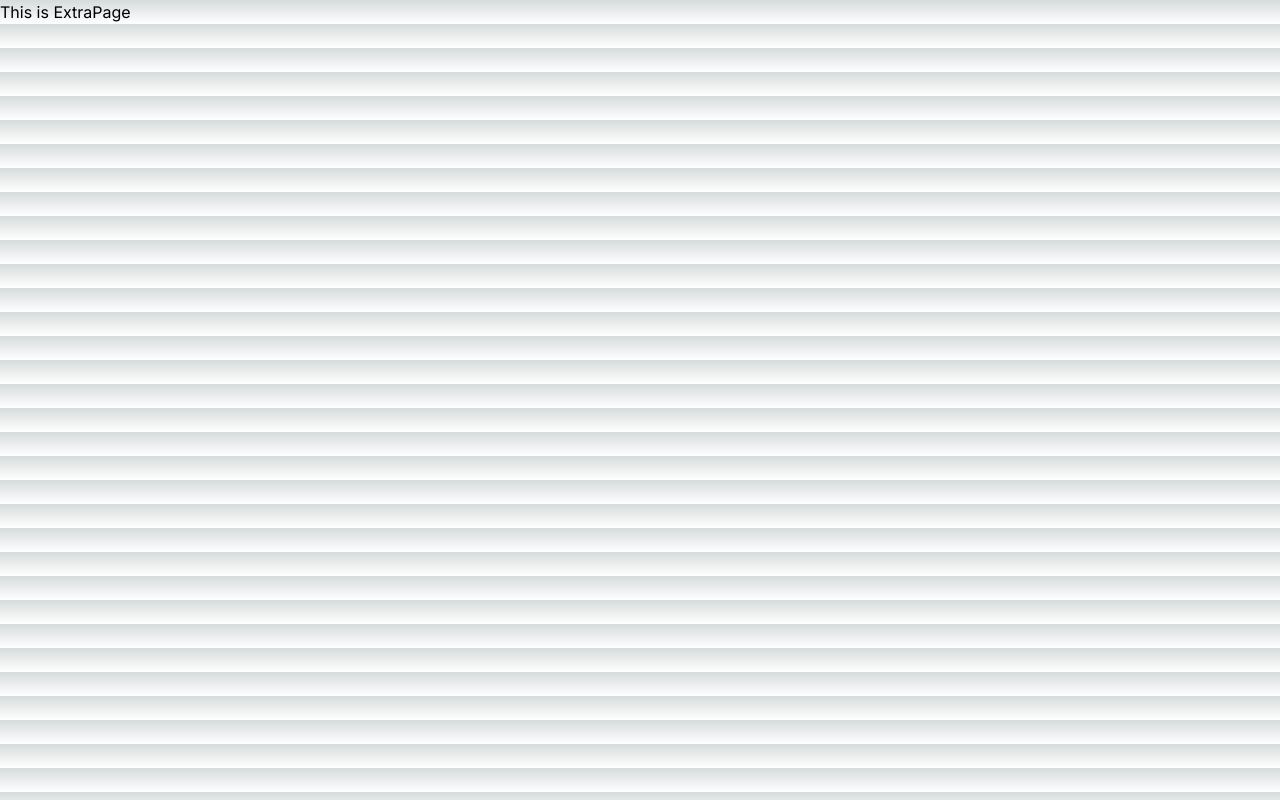
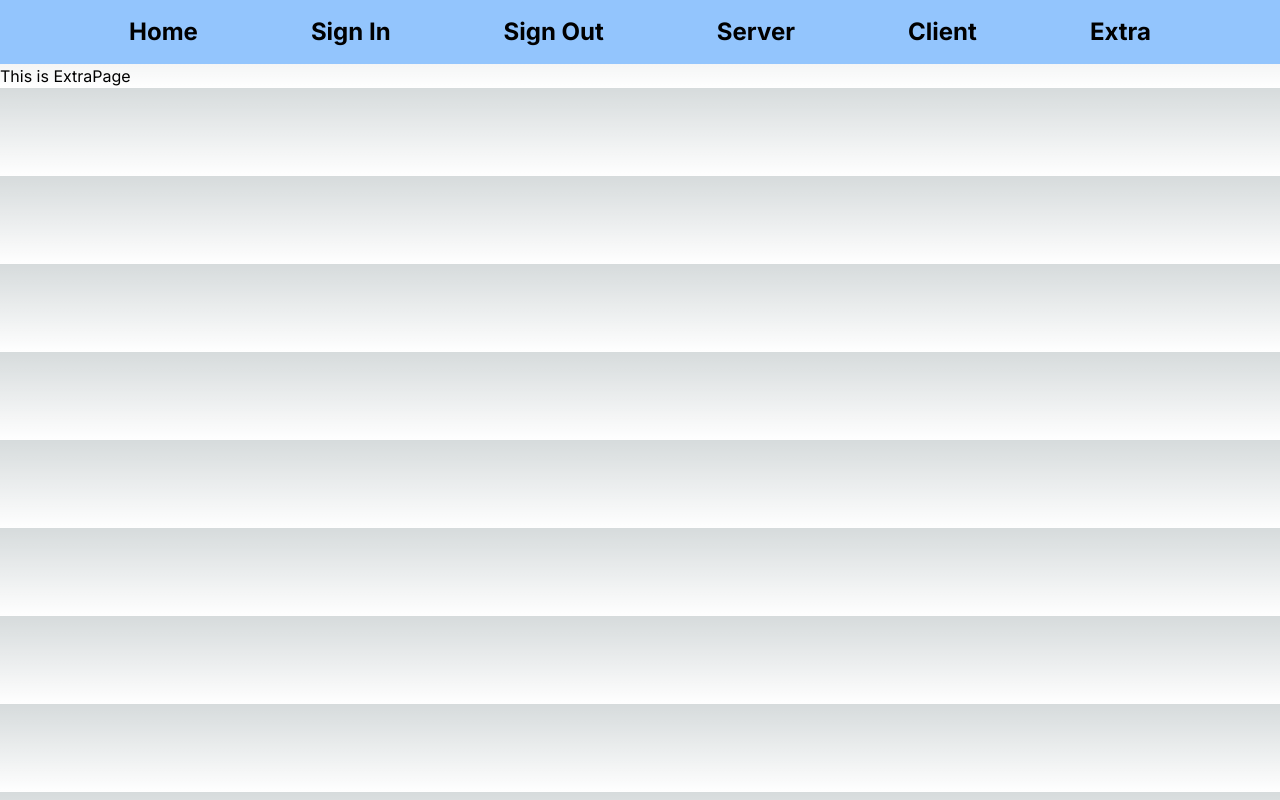
Before and after one commit to chungchihhan/next-auth-practice, a Next.js app: page /extra in a window 1280 px wide. Built offline with nearby package versions, Linux system fonts and the light colour scheme.

Commit message:
add navbar in the layout of home page including default signout

```diff
--- a/src/app/layout.tsx
+++ b/src/app/layout.tsx
@@ -1,22 +1,47 @@
-import type { Metadata } from 'next'
-import { Inter } from 'next/font/google'
-import './globals.css'
+import type { Metadata } from "next";
+import { Inter } from "next/font/google";
+import "./globals.css";
+import Link from "next/link";
 
-const inter = Inter({ subsets: ['latin'] })
+const inter = Inter({ subsets: ["latin"] });
 
 export const metadata: Metadata = {
-  title: 'Create Next App',
-  description: 'Generated by create next app',
-}
+  title: "Create Next App",
+  description: "Generated by create next app",
+};
 
 export default function RootLayout({
   children,
 }: {
-  children: React.ReactNode
+  children: React.ReactNode;
 }) {
   return (
     <html lang="en">
-      <body className={inter.className}>{children}</body>
+      <body className={inter.className}>
+        <nav className="bg-blue-300 p-4">
+          <ul className="flex justify-evenly text-2xl font-bold">
+            <li>
+              <Link href="/">Home</Link>
+            </li>
+            <li>
+              <Link href="/api/auth/signin">Sign In</Link>
+            </li>
+            <li>
+              <Link href="/api/auth/signout">Sign Out</Link>
+            </li>
+            <li>
+              <Link href="/server">Server</Link>
+            </li>
+            <li>
+              <Link href="/client">Client</Link>
+            </li>
+            <li>
+              <Link href="/extra">Extra</Link>
+            </li>
+          </ul>
+        </nav>
+        {children}
+      </body>
     </html>
-  )
+  );
 }
--- a/src/app/page.tsx
+++ b/src/app/page.tsx
@@ -1,6 +1,7 @@
 import Image from "next/image";
 import { options } from "@/app/api/auth/[...nextauth]/option";
 import { getServerSession } from "next-auth/next";
+import Link from "next/link";
 
 export default async function Home() {
   const session = await getServerSession(options);
```
